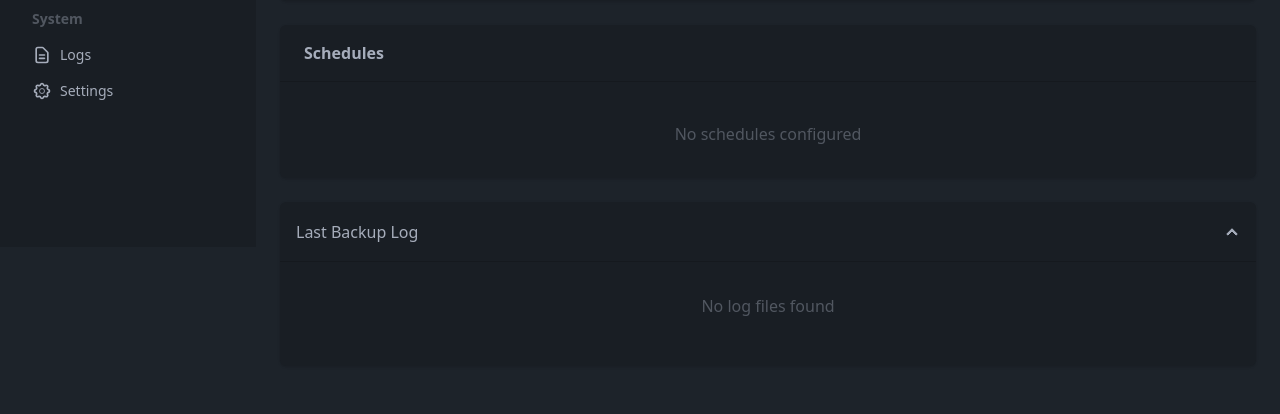
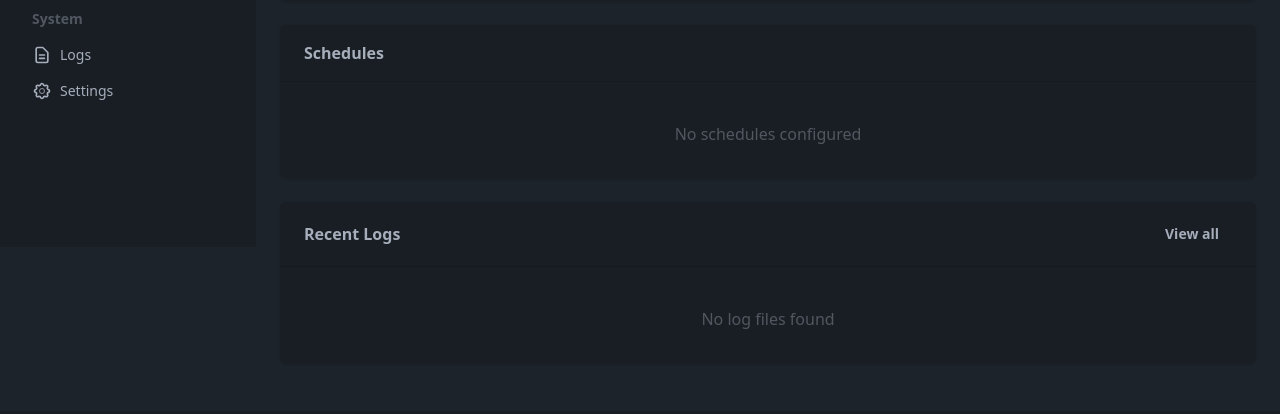
Before and after one commit to shukiv/gniza4linux, a Flask app: page / in a window 1280 px wide. Shown: the part 553-967 px from the top of the page. After the commit the page ends 882 px from the top, so only its background shows below. Run offline with Flask 3, Linux system fonts and the light colour scheme; the visitor is signed in with stand-in values (Sample User, id 1); some libraries are stand-ins or nearby versions.

Commit message:
Dashboard: replace single log view with paginated logs table

```diff
--- a/web/blueprints/dashboard.py
+++ b/web/blueprints/dashboard.py
@@ -1,8 +1,15 @@
-from flask import Blueprint, render_template, flash
+import re
+from datetime import datetime
+from pathlib import Path
+
+from flask import Blueprint, render_template, flash, request
 
 from tui.config import CONFIG_DIR, LOG_DIR, parse_conf, list_conf_dir
 from tui.models import Target, Remote, Schedule
 from web.app import login_required
+
+_LOG_FILENAME_RE = re.compile(r'^gniza-(\d{8})-(\d{6})\.log$')
+DASH_LOGS_PER_PAGE = 10
 
 bp = Blueprint("dashboard", __name__)
 
@@ -31,43 +38,62 @@ def _load_schedules():
     return schedules
 
 
-def _last_log_info():
-    if not LOG_DIR.is_dir():
-        return None
-    logs = sorted(
-        LOG_DIR.glob("gniza-*.log"),
-        key=lambda x: x.stat().st_mtime,
-        reverse=True,
-    )
-    if not logs:
-        return None
-    latest = logs[0]
-    from collections import deque
-    with open(latest, errors="replace") as f:
-        lines = deque(f, maxlen=200)
-    lines = [l.rstrip("\n") for l in lines]
-    last_lines = list(lines)[-50:]
-    status = "unknown"
-    for line in reversed(list(lines)):
-        lower = line.lower()
-        if "completed" in lower and ("backup" in lower or "successfully" in lower):
-            status = "success"
-            break
-        if "error" in lower or "failed" in lower:
-            status = "error"
-            break
-    return {
-        "name": latest.name,
-        "mtime": latest.stat().st_mtime,
-        "status": status,
-        "tail": "\n".join(last_lines),
-    }
+def _detect_status(filepath):
+    try:
+        size = filepath.stat().st_size
+        if size == 0:
+            return "Empty"
+        read_size = min(size, 102400)
+        with open(filepath, "rb") as f:
+            if size > read_size:
+                f.seek(size - read_size)
+            tail = f.read(read_size).decode("utf-8", errors="replace")
+    except OSError:
+        return "Interrupted"
+    has_error = "[ERROR]" in tail or "[FATAL]" in tail
+    has_completed = "Backup completed" in tail or "Restore completed" in tail
+    if has_completed and not has_error:
+        return "Success"
+    if has_error:
+        return "Failed"
+    if "Lock released" in tail:
+        return "OK"
+    if "is disabled, skipping" in tail:
+        return "Skipped"
+    return "Interrupted"
+
+
+def _load_logs(page=1):
+    log_path = Path(LOG_DIR)
+    log_files = []
+    if log_path.is_dir():
+        for f in log_path.iterdir():
+            if f.is_file() and _LOG_FILENAME_RE.match(f.name):
+                m = _LOG_FILENAME_RE.match(f.name)
+                date_str, time_str = m.group(1), m.group(2)
+                date = f"{date_str[:4]}-{date_str[4:6]}-{date_str[6:8]}"
+                time = f"{time_str[:2]}:{time_str[2:4]}:{time_str[4:6]}"
+                stat = f.stat()
+                log_files.append({
+                    "name": f.name,
+                    "size": stat.st_size,
+                    "mtime": datetime.fromtimestamp(stat.st_mtime),
+                    "date": date,
+                    "time": time,
+                    "status": _detect_status(f),
+                })
+    log_files.sort(key=lambda x: x["mtime"], reverse=True)
+    total = len(log_files)
+    total_pages = max(1, (total + DASH_LOGS_PER_PAGE - 1) // DASH_LOGS_PER_PAGE)
+    start = (page - 1) * DASH_LOGS_PER_PAGE
+    return log_files[start:start + DASH_LOGS_PER_PAGE], page, total_pages
 
 
 @bp.route("/")
 @login_required
 def index():
-    targets, remotes, schedules, last_log = [], [], [], None
+    targets, remotes, schedules = [], [], []
+    log_files, log_page, log_total_pages = [], 1, 1
     try:
         targets = _load_targets()
     except Exception:
@@ -81,7 +107,10 @@ def index():
     except Exception:
         flash("Failed to load schedules.", "error")
     try:
-        last_log = _last_log_info()
+        page = request.args.get("log_page", 1, type=int)
+        if page < 1:
+            page = 1
+        log_files, log_page, log_total_pages = _load_logs(page)
     except Exception:
         pass
     return render_template(
@@ -89,5 +118,7 @@ def index():
         targets=targets,
         remotes=remotes,
         schedules=schedules,
-        last_log=last_log,
+        log_files=log_files,
+        log_page=log_page,
+        log_total_pages=log_total_pages,
     )
--- a/web/templates/dashboard/index.html
+++ b/web/templates/dashboard/index.html
@@ -23,9 +23,9 @@
     </div>
     <div class="stat">
         <div class="stat-title">Last Backup</div>
-        {% if last_log %}
-        <div class="stat-value text-lg">{{ last_log.status|upper }}</div>
-        <div class="stat-desc">{{ last_log.name }}</div>
+        {% if log_files %}
+        <div class="stat-value text-lg">{{ log_files[0].status|upper }}</div>
+        <div class="stat-desc">{{ log_files[0].name }}</div>
         {% else %}
         <div class="stat-value text-lg">N/A</div>
         <div class="stat-desc">no logs found</div>
@@ -152,28 +152,66 @@
     </div>
 </div>
 
-<!-- Last Log -->
+<!-- Recent Logs -->
 <div class="card bg-base-200 shadow mb-6">
     <div class="card-body p-0">
-        <div class="collapse collapse-arrow">
-            <input type="checkbox" checked />
-            <div class="collapse-title font-medium border-b border-base-300 flex items-center gap-2">
-                Last Backup Log
-                {% if last_log %}
-                <span class="badge {{ 'badge-success' if last_log.status == 'success' else 'badge-error' if last_log.status == 'error' else 'badge-warning' }} badge-md">{{ last_log.status|capitalize }}</span>
+        <div class="flex items-center justify-between px-6 py-4 border-b border-base-300">
+            <h2 class="card-title text-base">Recent Logs</h2>
+            <a href="{{ url_for('logs.index') }}" class="btn btn-ghost btn-sm">View all</a>
+        </div>
+        {% if log_files %}
+        <div class="overflow-x-auto">
+            <table class="table">
+                <thead>
+                    <tr>
+                        <th>Date</th>
+                        <th>Time</th>
+                        <th>File</th>
+                        <th>Size</th>
+                        <th>Status</th>
+                    </tr>
+                </thead>
+                <tbody>
+                    {% for log in log_files %}
+                    <tr class="hover">
+                        <td>{{ log.date }}</td>
+                        <td class="font-mono">{{ log.time }}</td>
+                        <td><a href="{{ url_for('logs.view', filename=log.name) }}" class="link link-primary font-mono text-sm">{{ log.name }}</a></td>
+                        <td class="text-base-content/60">{{ "%.1f KB"|format(log.size / 1024) }}</td>
+                        <td>
+                            {% if log.status == 'Success' %}
+                            <span class="badge badge-success badge-md gap-1">Success</span>
+                            {% elif log.status == 'Failed' %}
+                            <span class="badge badge-error badge-md gap-1">Failed</span>
+                            {% elif log.status == 'Skipped' %}
+                            <span class="badge badge-warning badge-md gap-1">Skipped</span>
+                            {% else %}
+                            <span class="badge badge-ghost badge-md gap-1">{{ log.status }}</span>
+                            {% endif %}
+                        </td>
+                    </tr>
+                    {% endfor %}
+                </tbody>
+            </table>
+        </div>
+        {% if log_total_pages > 1 %}
+        <div class="flex justify-center py-4 border-t border-base-300">
+            <div class="join">
+                {% if log_page > 1 %}
+                <a href="?log_page={{ log_page - 1 }}" class="join-item btn btn-sm">«</a>
                 {% endif %}
-            </div>
-            <div class="collapse-content p-0">
-                {% if last_log %}
-                <div class="px-4 py-2 border-b border-base-300 text-sm">
-                    <span class="font-mono font-medium">{{ last_log.name }}</span>
-                </div>
-                <pre class="bg-base-300 p-4 text-xs font-mono overflow-x-auto max-h-64 overflow-y-auto whitespace-pre-wrap">{{ last_log.tail }}</pre>
-                {% else %}
-                <div class="p-8 text-center text-base-content/40">No log files found</div>
+                {% for p in range(1, log_total_pages + 1) %}
+                <a href="?log_page={{ p }}" class="join-item btn btn-sm {{ 'btn-active' if p == log_page else '' }}">{{ p }}</a>
+                {% endfor %}
+                {% if log_page < log_total_pages %}
+                <a href="?log_page={{ log_page + 1 }}" class="join-item btn btn-sm">»</a>
                 {% endif %}
             </div>
         </div>
+        {% endif %}
+        {% else %}
+        <div class="p-8 text-center text-base-content/40">No log files found</div>
+        {% endif %}
     </div>
 </div>
 {% endblock %}
```
